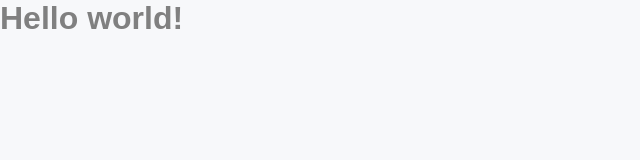
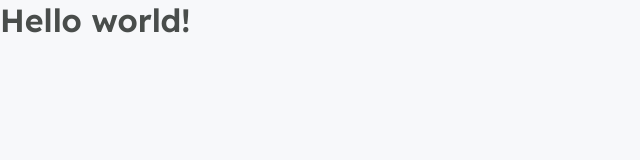
Before and after one commit to gutemberg-jhonata/podcaster, a Next.js app: page / in a window 1280 px wide. Shown: the top 160 px of the page, without its empty margins (0-640 px from the left). Built offline with nearby package versions, Linux system fonts and the light colour scheme.

Commit message:
Add fonts Inter and Lexend to global style

```diff
--- a/src/styles/global.scss
+++ b/src/styles/global.scss
@@ -38,8 +38,14 @@
 }
 
 body, input, textarea, button {
-    font: 500 1rem sans-serif;
+    font: 500 1rem Inter, sans-serif;
     color: var(--gray-500);
+}
+
+h1, h2, h3, h4, h5, h6 {
+    font-weight: 600;
+    font-family: Lexend, sans-serif;
+    color: var(--gray-800);
 }
 
 h1 {
```
